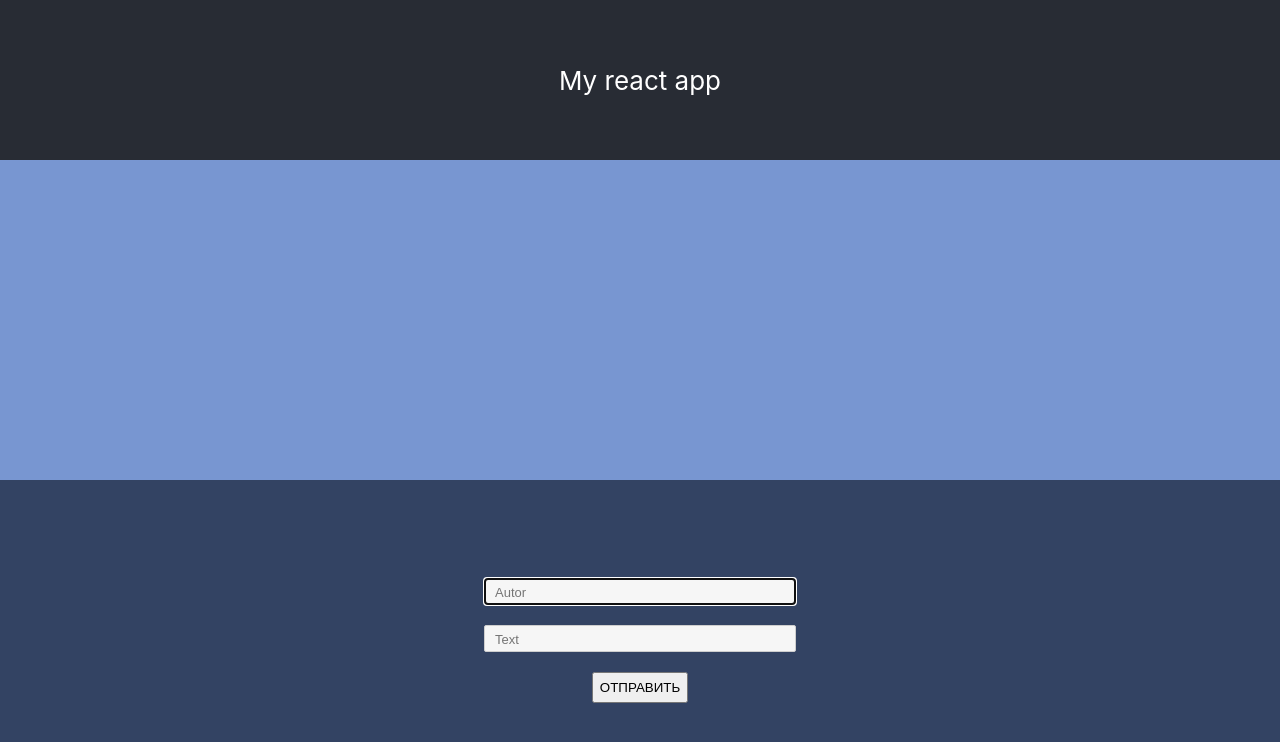
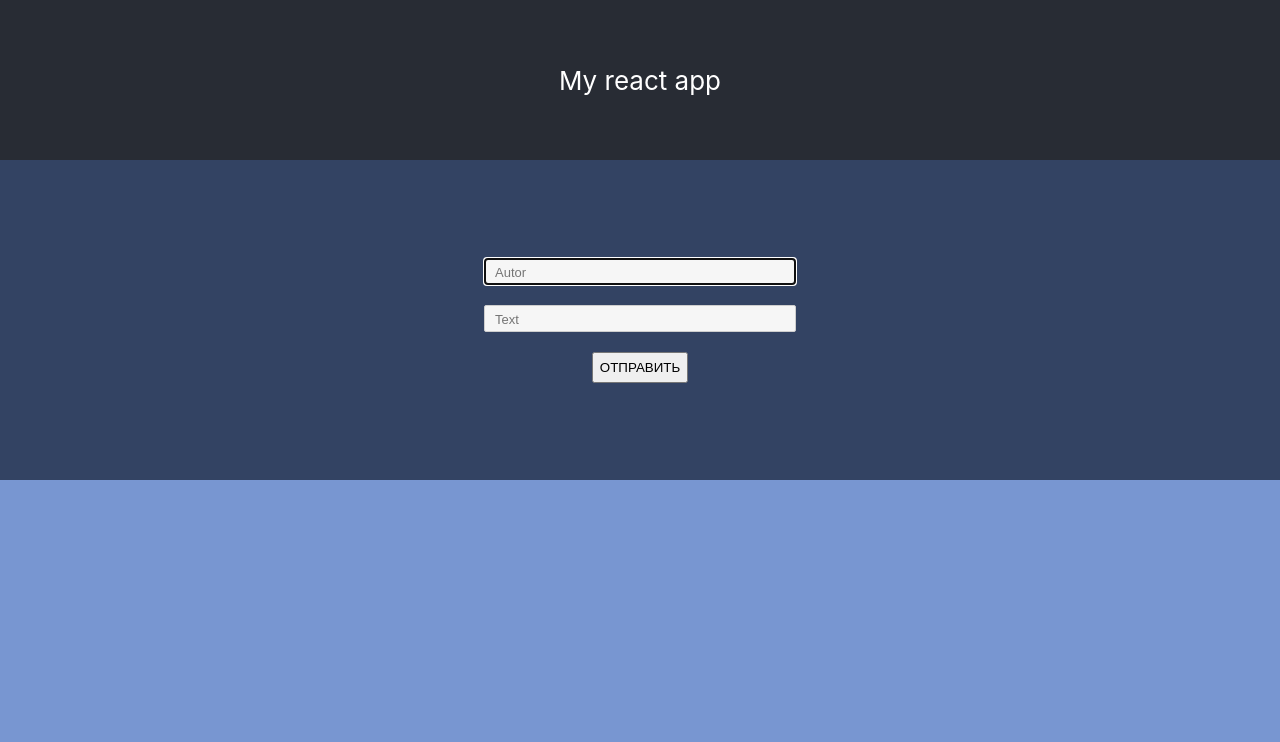
Before and after one commit to Rostislav-prog/my-react-app, a React (Create React App) app: page / in a window 1280 px wide. Shown: the top 742 px of the page. Built offline with nearby package versions, Linux system fonts and the light colour scheme.

Commit message:
Изменил css

```diff
--- a/src/App.js
+++ b/src/App.js
@@ -23,7 +23,7 @@ export const App = () => {
   }
 
   useEffect(() => {
-    setTimeout(Robot, 2000)
+    setTimeout(Robot, 1000)
   }, [list])
 
   return (
--- a/src/style/Message.css
+++ b/src/style/Message.css
@@ -1,14 +1,22 @@
 .Message {
   text-align: center;
+  background-color: #7896d1;
 }
 
 .Message-header {
   background-color: #7896d1;
-  min-height: 40vh;
+  /* min-height: 40vh; */
   display: flex;
   flex-direction: column;
   align-items: center;
   justify-content: center;
   font-size: calc(10px + 2vmin);
   color: white;
+  position: absolute;
+  /* top: 0; */
+  left: 0;
+  bottom: 0;
+  right: 0;
+  /* overflow: hidden; */
+  z-index: -1;
 }
--- a/src/style/index.css
+++ b/src/style/index.css
@@ -1,4 +1,5 @@
 body {
+  background-color: #7896d1;
   margin: 0;
   font-family: -apple-system, BlinkMacSystemFont, 'Segoe UI', 'Roboto', 'Oxygen',
     'Ubuntu', 'Cantarell', 'Fira Sans', 'Droid Sans', 'Helvetica Neue',
```
